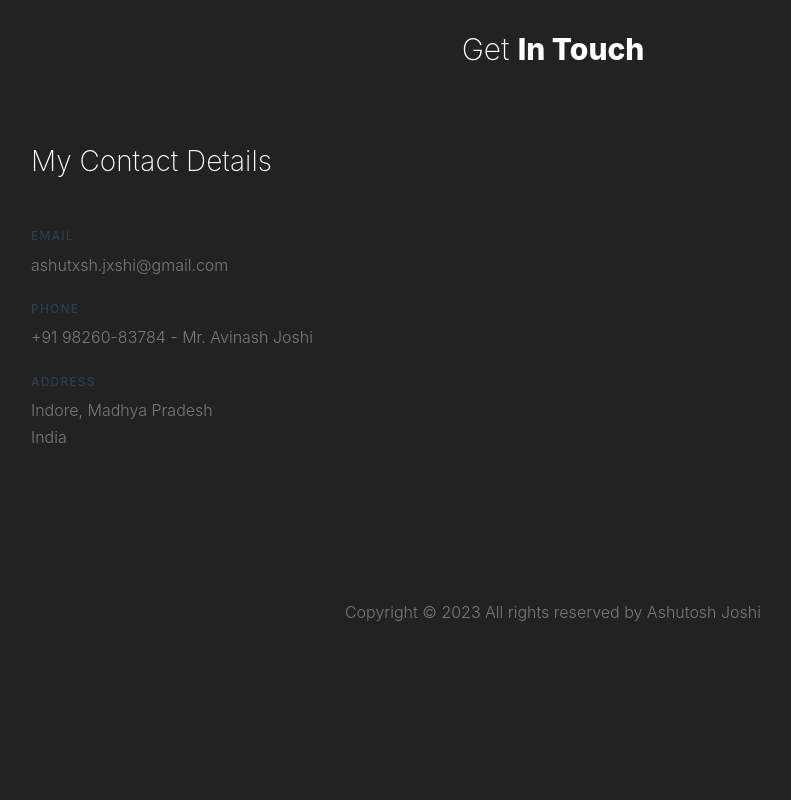
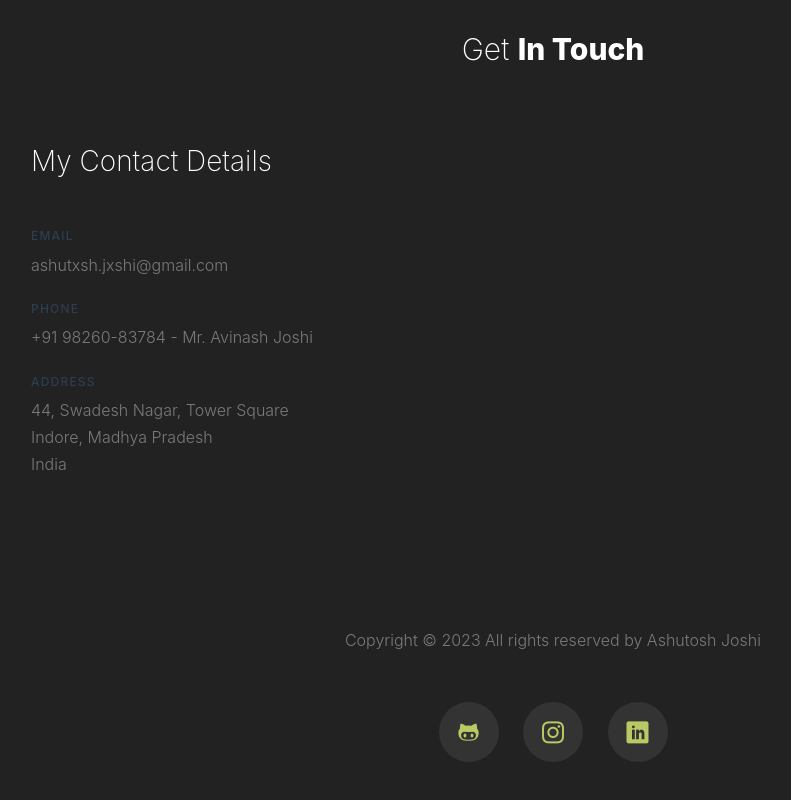
Before and after one commit to ashutoshjoshi1/Web_Bio, a plain HTML site: page index.html in a window 1280 px wide. Shown: the part 4766-5566 px from the top of the page, without its empty margins (87-878 px from the left). Before the commit the page ends 5489 px from the top, so only its background shows below. Drawn offline with nearby package versions, Linux system fonts and the light colour scheme; files whose address does not match are found by name.

Commit message:
Update index.html

```diff
--- a/index.html
+++ b/index.html
@@ -543,6 +543,7 @@
 						</li> -->
 						<li>
 							<span class="text-uppercase">Address</span>
+							44, Swadesh Nagar, Tower Square<br>
 							Indore, Madhya Pradesh <br>
 							India  <br>
 
@@ -565,18 +566,18 @@
 				</p>
 			</div>
 
-			<!-- <div class="row mb-5">
+			<div class="row mb-5">
 				<div class="col-md-12 text-center">
 					<p>
-						<a href="https://www.facebook.com/ashutosh.joshi.1253/" class="social-item"><span class="icon-facebook2"></span></a>
-						<a href="#" class="social-item"><span class="icon-twitter"></span></a>
-						<a href="https://www.instagram.com/ashu_tosh_joshi_/" class="social-item"><span class="icon-instagram2"></span></a>
-						<a href="https://www.linkedin.com/in/ashutosh-joshi-1108/" class="social-item"><span class="icon-linkedin2"></span></a>
-						<a href="#" class="social-item"><span class="icon-vimeo"></span></a>
+						<!-- <a href="https://www.facebook.com/ashutosh.joshi.1253/" class="social-item"><span class="icon-facebook2"></span></a> -->
+						<a href="https://github.com/ashutoshjoshi1" class="social-item"><span class="icon-github"></span></a>
+						<a href="https://www.instagram.com/ashutxsh.jxshi/" class="social-item"><span class="icon-instagram2"></span></a>
+						<a href="https://www.linkedin.com/in/ashutosh--joshi/" class="social-item"><span class="icon-linkedin2"></span></a>
+						<!-- <a href="#" class="social-item"><span class="icon-vimeo"></span></a> -->
 					</p>
 				</div>
 			</div>
-			 -->
+
 		</div>
 	</footer>
 
```
